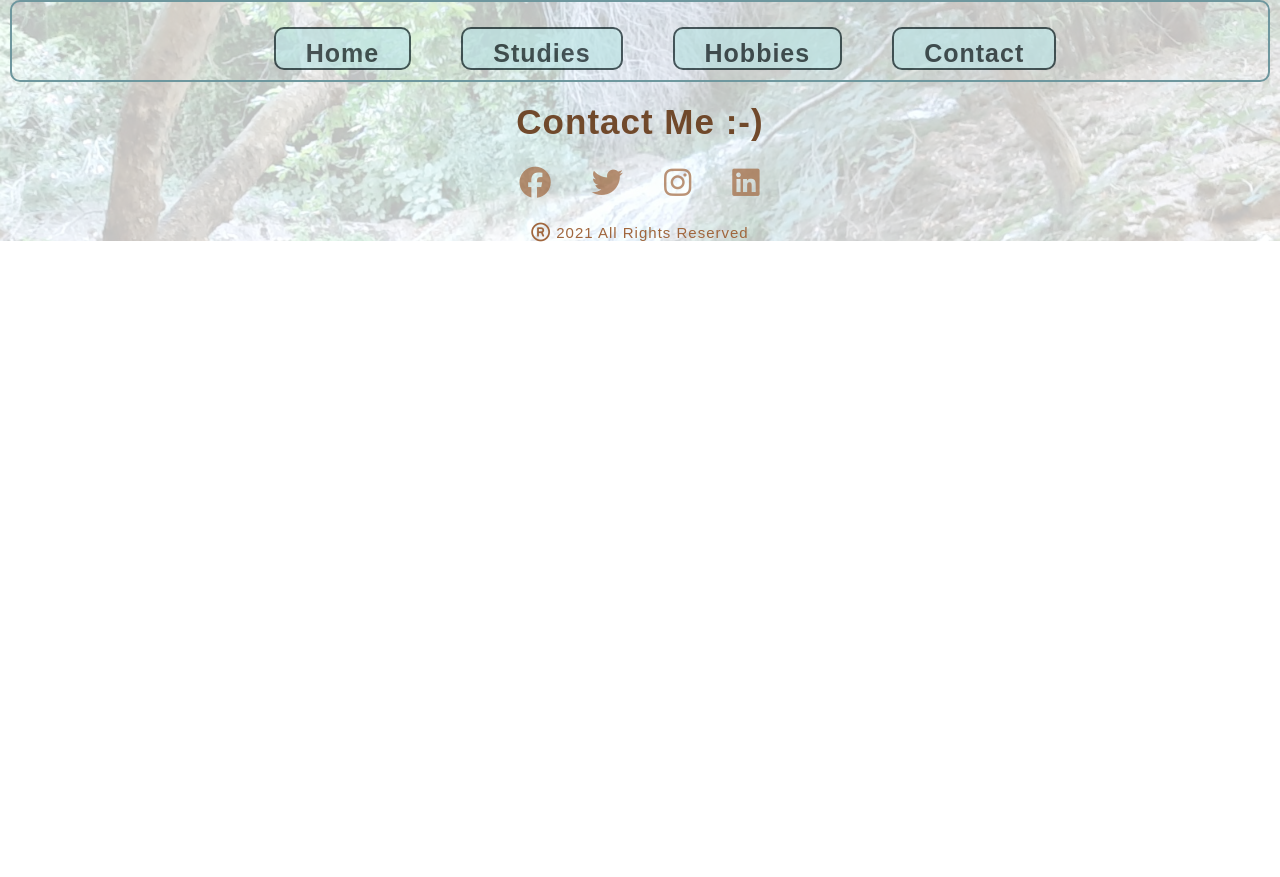
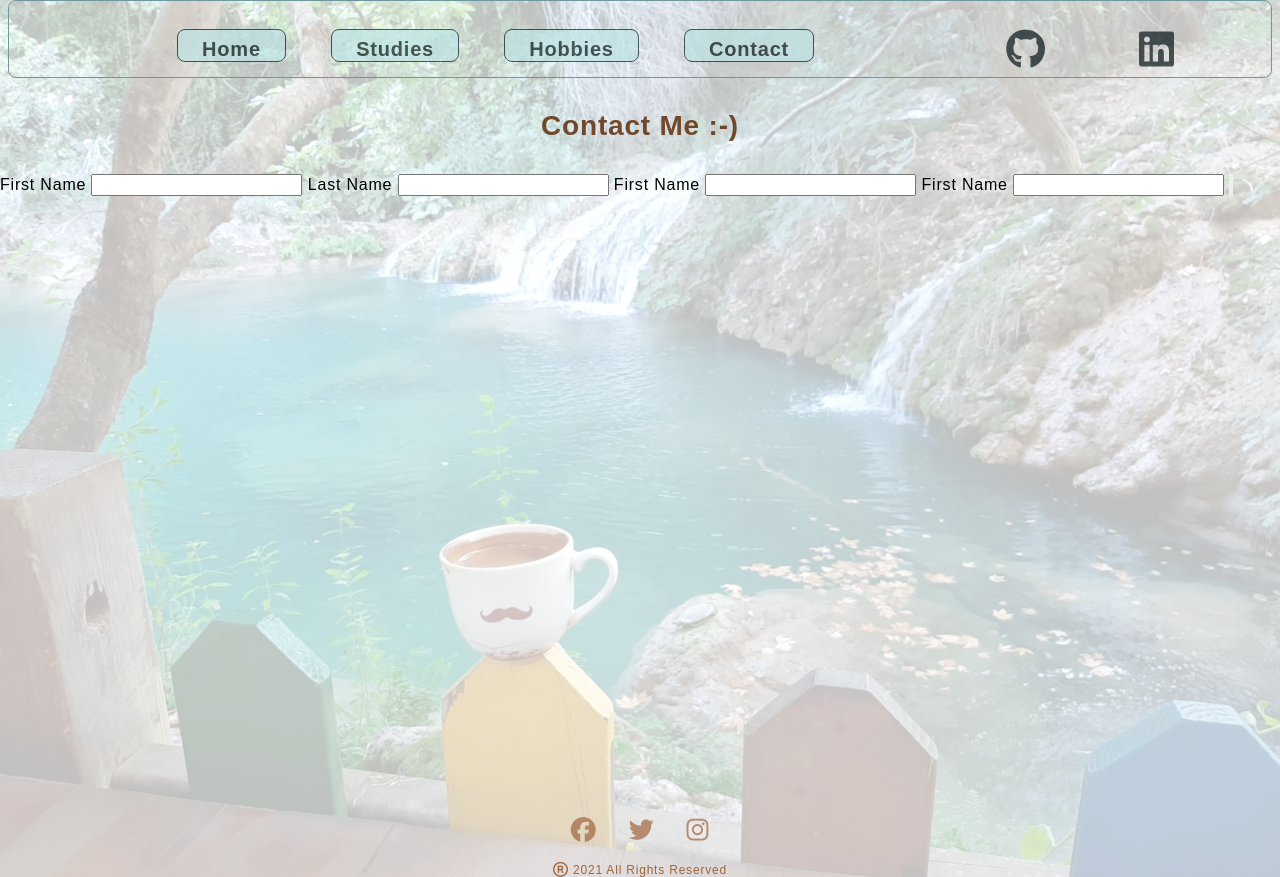
Before and after one commit to mkcakmak/mywebpage, a plain HTML site: page contact.html in a window 1280 px wide. Before the commit the page ends 800 px from the top, so only its background shows below. Drawn offline with Linux system fonts and the light colour scheme.

Commit message:
Fix navbar with git link and linkedn link

```diff
--- a/contact.css
+++ b/contact.css
@@ -45,7 +45,7 @@
 h1 {
     color: rgb(102, 57, 24);
     text-align: center;
-    margin: 2rem;
+    margin: 4rem;
     font-size: 3.5rem;
     font-family: fantasy;
     opacity: 0.9;
@@ -55,6 +55,9 @@
     opacity: 1;
 }
 
+/* Hamburger Nav */
+
+
 /* Navbar */
 
 
@@ -62,18 +65,22 @@
     display: flex;
     flex-wrap: wrap;
     list-style: none;
-    justify-content: center;
+    justify-content: space-around;
     border: 0.2rem solid rgb(110, 151, 158);
     border-radius: 1rem;
     padding: 1rem;
     margin: 0 1rem;
 }
+.links{
+    margin-left: 20rem;
+    margin-top: 1rem;
 
+}
 li{
     display: inline-block;
     min-width: 6rem;
     background-color: rgb(189, 227, 228);
-    border: 0.2rem solid rgb(4, 25, 29);
+    border: 0.1rem solid rgb(4, 25, 29);
     border-radius: 1rem;
     padding-top: 1rem;
     padding-right: 3rem;
@@ -87,6 +94,8 @@
     opacity: 1;
 }
 
+
+
 a {
     text-decoration: none;
     color:rgb(3, 19, 22);
@@ -96,21 +105,26 @@
 
 }
 
-h2 {
-    color: rgb(102, 57, 24);
-    text-align: center;
-    margin-top: 2rem;
-    font-size: 3.5rem;
-    font-family: fantasy;
-    opacity: 0.9;
-}
+/* About me */
 
-h2:hover{
-    opacity: 1;
+main{
+    height: 80rem;
 }
 
 
+p {
+    padding: 10rem 5rem ;
+    font-family: fantasy;
+    opacity: 0.9;
+    color:rgb(5, 25, 29);
+}
 
+p:hover{
+    opacity: 1;
+}
+p::first-letter {
+    font-size: 5rem;
+}
 
 /* Footer */
 
@@ -128,13 +142,24 @@
 }
 
 
-
-
-
-@media only screen and (max-width: 70rem){
+@media only screen and (max-width: 50rem){
     html{
         font-size: 0.5em;
     }
 
 
+
 }
+
+@media only screen and (max-width: 89.9rem){
+    html{
+        font-size: 0.5em;
+    }
+
+    .links{
+        margin-left: 7rem;
+
+    }
+
+
+}
--- a/contact.html
+++ b/contact.html
@@ -19,10 +19,16 @@
 
             <nav>
                 <ul>
-                    <li> <a href="index.html">Home</a></li>
-                    <li><a href="studies.html">Studies</a></li>
-                    <li><a href="hobby.html">Hobbies</a></li>
-                    <li><a href="contact.html">Contact </a></li>
+                    <div class="links">
+                        <li> <a href="index.html">Home</a></li>
+                        <li><a href="studies.html">Studies</a></li>
+                        <li><a href="hobby.html">Hobbies</a></li>
+                        <li><a href="contact.html">Contact </a></li>
+                    </div>
+                    <div class="others">
+                        <li style="border: none; background:none;"><a href="https://github.com/mkcakmak"><i class="fab fa-github fa-2x"></i></a></li>
+                        <li style="border: none; background: none;"><a href="https://www.linkedin.com/in/muhammedkazimcakmak/"><i class="fab fa-linkedin fa-2x" ></i></a></li>
+                    </div>
                 </ul>
 
             </nav>
@@ -31,6 +37,21 @@
             <!--About Muhammed Kazim-->
             <h1>Contact Me :-)</h1>
             <main>
+                <form action="">
+                    <label for="firstName">First Name</label>
+                    <input type="text" name="firstName">
+
+                    <label for="lasstName">Last Name</label>
+                    <input type="text" name="firstName">
+
+                    <label for="firstName">First Name</label>
+                    <input type="text" name="firstName">
+
+                    <label for="firstName">First Name</label>
+                    <input type="text" name="firstName">
+
+                    <input type="button">
+                </form>
 
 
 
@@ -47,7 +68,6 @@
                     <a href="https://www.facebook.com/"><i class="fab fa-facebook fa-lg" style="color: rgb(160, 102, 61); margin: 2rem;" ></i></a>
                     <a href="https://twitter.com/?lang=en"><i class="fab fa-twitter fa-lg" style="color: rgb(160, 102, 61); margin: 2rem; "></i></a>
                     <a href="https://www.instagram.com/instagram/?hl=en"><i class="fab fa-instagram fa-lg" style="color: rgb(160, 102, 61); margin: 2rem; "></i></a>
-                    <a href="https://www.linkedin.com/"><i class="fab fa-linkedin fa-lg" style="color: rgb(160, 102, 61); margin: 2rem; "></i></a>
                 </section>
                 <section style="color: rgb(160, 102, 61); text-align: center; margin-top: 2rem; font-size: 1.5rem;">
                     <i class="far fa-registered fa-lg" style="color: rgb(160, 102, 61);""></i> 2021 All Rights Reserved
--- a/hobbies.css
+++ b/hobbies.css
@@ -62,18 +62,22 @@
     display: flex;
     flex-wrap: wrap;
     list-style: none;
-    justify-content: center;
+    justify-content: space-around;
     border: 0.2rem solid rgb(110, 151, 158);
     border-radius: 1rem;
     padding: 1rem;
     margin: 0 1rem;
+}
+.links{
+    margin-left: 20rem;
+    margin-top: 1rem;
 }
 
 li{
     display: inline-block;
     min-width: 6rem;
     background-color: rgb(189, 227, 228);
-    border: 0.2rem solid rgb(4, 25, 29);
+    border: 0.1rem solid rgb(4, 25, 29);
     border-radius: 1rem;
     padding-top: 1rem;
     padding-right: 3rem;
@@ -115,6 +119,7 @@
 main{
     display: flex;
     flex-direction: column;
+    padding: 5rem;
 }
 
 img {
@@ -192,5 +197,9 @@
     .reading img {
         margin-left: 0;
     }
+    .links{
+        margin-left: 7rem;
+
+    }
 
 }
--- a/studies.css
+++ b/studies.css
@@ -62,18 +62,22 @@
     display: flex;
     flex-wrap: wrap;
     list-style: none;
-    justify-content: center;
+    justify-content: space-around;
     border: 0.2rem solid rgb(110, 151, 158);
     border-radius: 1rem;
     padding: 1rem;
     margin: 0 1rem;
+}
+.links{
+    margin-left: 20rem;
+    margin-top: 1rem;
 }
 
 li{
     display: inline-block;
     min-width: 6rem;
     background-color: rgb(189, 227, 228);
-    border: 0.2rem solid rgb(4, 25, 29);
+    border: 0.1rem solid rgb(4, 25, 29);
     border-radius: 1rem;
     padding-top: 1rem;
     padding-right: 3rem;
@@ -111,6 +115,10 @@
     margin: 3rem;
 
 
+}
+
+main {
+    padding: 5rem;
 }
 .diplom {
     flex: 1 1 50rem;
@@ -177,5 +185,9 @@
     img{
         margin: 0 auto;
     }
+    .links{
+        margin-left: 7rem;
+
+    }
 
 }
--- a/style.css
+++ b/style.css
@@ -65,18 +65,22 @@
     display: flex;
     flex-wrap: wrap;
     list-style: none;
-    justify-content: center;
+    justify-content: space-around;
     border: 0.2rem solid rgb(110, 151, 158);
     border-radius: 1rem;
     padding: 1rem;
     margin: 0 1rem;
 }
+.links{
+    margin-left: 20rem;
+    margin-top: 1rem;
 
+}
 li{
     display: inline-block;
     min-width: 6rem;
     background-color: rgb(189, 227, 228);
-    border: 0.2rem solid rgb(4, 25, 29);
+    border: 0.1rem solid rgb(4, 25, 29);
     border-radius: 1rem;
     padding-top: 1rem;
     padding-right: 3rem;
@@ -185,11 +189,10 @@
 
 }
 
-@media only screen and (max-width: 89.9 rem){
+@media only screen and (max-width: 89.9rem){
     html{
-        font-size: 0.6em;
+        font-size: 0.5em;
     }
-
     img{
         margin: 0 auto;
         order: -1;
@@ -198,6 +201,10 @@
     .aboutMe {
         flex: auto;
     }
+    .links{
+        margin-left: 7rem;
+
+    }
 
 
 }
```
Also changed, not shown: hobby.html (+10 -5 lines), index.html (+14 -6 lines), studies.html (+6 -1 lines).
